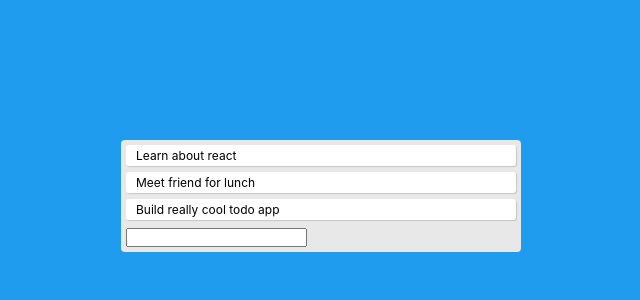
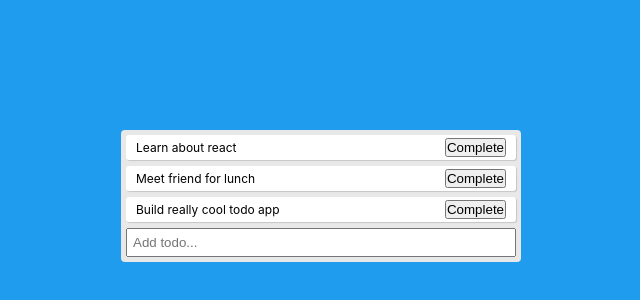
Before and after one commit to oleoot/To-do-list-react-hooks, a React (Create React App) app: page / in a window 1280 px wide. Shown: the part 204-504 px from the top of the page, without its empty margins (319-959 px from the left). Built offline with nearby package versions, Linux system fonts and the light colour scheme.

Commit message:
Button for completing todos

```diff
--- a/src/App.css
+++ b/src/App.css
@@ -31,3 +31,7 @@
   align-items: center;
   justify-content: space-between;
 }
+input{
+width: 100%;
+padding: 5px;
+}
--- a/src/App.js
+++ b/src/App.js
@@ -1,10 +1,13 @@
 import React, { useState } from 'react';
 import './App.css'
 
-function Todo({ todo, index }) {
+function Todo({ todo, index, completeTodo }) {
   return (
-    <div className="todo">
+    <div style={{ textDecoration: todo.isComleted ? 'line-through' : '' }} className="todo">
       {todo.text}
+      <div>
+        <button onClick={() => { completeTodo(index) }}>Complete</button>
+      </div>
     </div>
   )
 }
@@ -20,7 +23,7 @@
   }
   return (
     <form onSubmit={handleSubmit}>
-      <input type="text" className="input" value={value} onChange={(e) => { setValue(e.target.value) }} />
+      <input type="text" className="input" value={value} placeholder={"Add todo..."} onChange={(e) => { setValue(e.target.value) }} />
     </form>
   )
 }
@@ -47,11 +50,18 @@
   }
 
 
+  const completeTodo = index => {
+    const newTodos = [...todos];
+    newTodos[index].isComleted = true;
+    setTodos(newTodos)
+  }
+
+
   return (
     <div className="app">
       <div className="todo-list">
         {todos.map((todo, index) => (
-          <Todo key={index} index={index} todo={todo} />
+          <Todo key={index} index={index} todo={todo} completeTodo={completeTodo} />
         ))}
         <TodoForm addTodo={addTodo} />
       </div>
```
